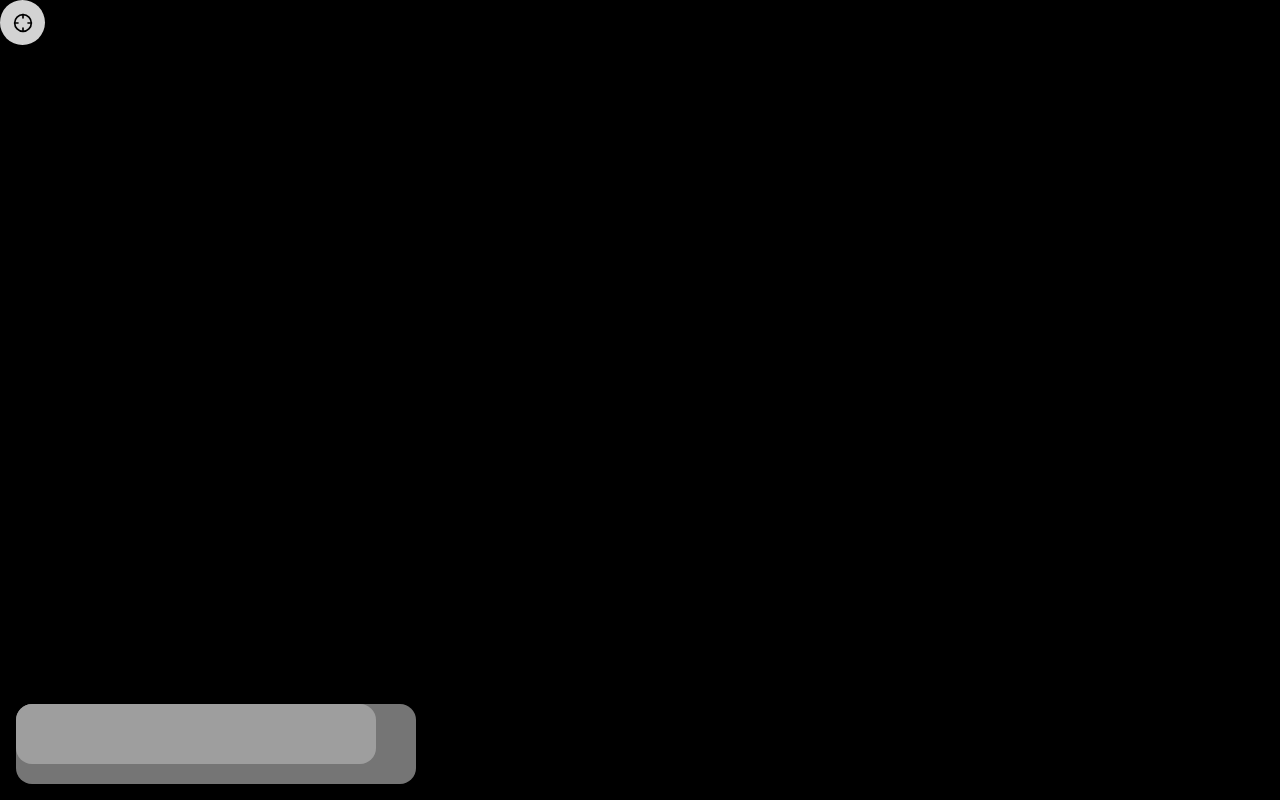
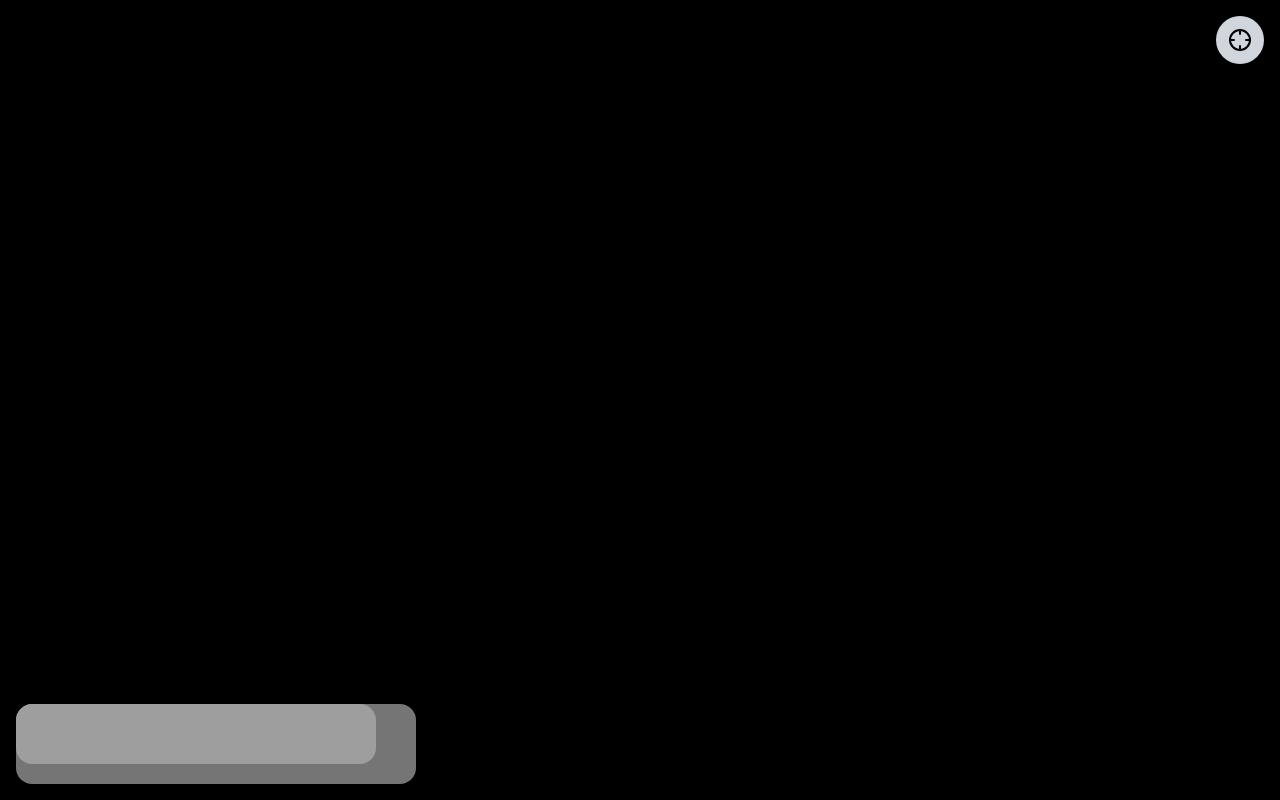
Before and after one commit to opsiexe/SAE302-LD-MV-MD, a Vue app in the folder frontend/: page / in a window 1280 px wide. Built offline with nearby package versions, Linux system fonts and the light colour scheme.

Commit message:
dashboard

```diff
--- a/frontend/src/components/GeoLocationButton.vue
+++ b/frontend/src/components/GeoLocationButton.vue
@@ -1,9 +1,14 @@
 <template>
-  <button class="geo-btn" @click="getLocation" title="Me localiser">
+  <button
+    @click="getLocation"
+    title="Me localiser"
+    class="fixed top-4 right-4 z-50 flex items-center justify-center
+           w-12 h-12 rounded-full bg-gray-300 hover:bg-gray-400
+           shadow-md transition-colors duration-200"
+  >
     <svg
       xmlns="http://www.w3.org/2000/svg"
-      width="20"
-      height="20"
+      class="w-6 h-6"
       viewBox="0 0 24 24"
       fill="none"
       stroke="black"
@@ -39,22 +44,3 @@ const getLocation = () => {
   }
 }
 </script>
-
-<style scoped>
-.geo-btn {
-  background-color: #d3d3d3; /* gris clair */
-  border: none;
-  border-radius: 50%;
-  width: 45px;
-  height: 45px;
-  display: flex;
-  align-items: center;
-  justify-content: center;
-  cursor: pointer;
-  box-shadow: 0 2px 6px rgba(0, 0, 0, 0.2);
-  transition: background-color 0.2s;
-}
-.geo-btn:hover {
-  background-color: #bfbfbf;
-}
-</style>
--- /dev/null
+++ b/frontend/src/components/WeatherDashboard.vue
@@ -0,0 +1,85 @@
+<template>
+  <div class="bg-gray-100 min-h-screen p-6">
+    <!-- Search Bar intégrée en haut -->
+    <SearchBar @search="fetchWeatherData" />
+
+    <!-- Dashboard météo -->
+    <div
+      v-if="weatherData"
+      class="mt-6 bg-white rounded-xl shadow-lg p-6 max-w-3xl mx-auto space-y-6"
+    >
+      <!-- En-tête -->
+      <h2 class="text-2xl font-bold text-gray-800">
+        Météo à {{ cityName }}
+      </h2>
+
+      <!-- Données météo principales -->
+      <div class="grid grid-cols-2 gap-6 text-gray-700">
+        <div>
+          <p class="text-sm text-gray-500">🌡️ Température</p>
+          <p class="text-xl font-semibold">{{ weatherData.temp }}°C</p>
+        </div>
+        <div>
+          <p class="text-sm text-gray-500">🤒 Ressenti</p>
+          <p class="text-xl font-semibold">{{ weatherData.feels_like }}°C</p>
+        </div>
+        <div>
+          <p class="text-sm text-gray-500">💧 Humidité</p>
+          <p class="text-xl font-semibold">{{ weatherData.humidity }}%</p>
+        </div>
+        <div>
+          <p class="text-sm text-gray-500">💨 Vent</p>
+          <p class="text-xl font-semibold">{{ weatherData.wind_speed }} km/h</p>
+        </div>
+      </div>
+
+      <!-- Description météo -->
+      <div class="mt-4 text-gray-600 italic">
+        <p>Conditions : {{ weatherData.description }}</p>
+      </div>
+    </div>
+
+    <!-- Message si pas encore de données -->
+    <div v-else class="mt-10 text-center text-gray-500">
+      Recherchez une ville pour afficher la météo.
+    </div>
+  </div>
+</template>
+
+<script setup>
+import { ref } from 'vue'
+import axios from 'axios'
+import SearchBar from './SearchBar.vue'
+
+const weatherData = ref(null)
+const cityName = ref('')
+
+// Fonction pour récupérer les données météo depuis ton backend
+async function fetchWeatherData(city) {
+  cityName.value = city
+
+  try {
+    // Appel au backend pour obtenir les coordonnées (via API geocoding)
+    const geo = await axios.get(`http://localhost:5000/api/geo?city=${city}`)
+    const { lat, lon } = geo.data
+
+    // Appel au backend pour les données météo
+    const response = await axios.get(
+      `http://localhost:5000/api/weather?lat=${lat}&lon=${lon}`
+    )
+    const data = response.data
+
+    // Mise à jour des données à afficher
+    weatherData.value = {
+      temp: data.current.temp,
+      feels_like: data.current.feels_like,
+      humidity: data.current.humidity,
+      wind_speed: data.current.wind_speed,
+      description: data.current.weather[0].description,
+    }
+  } catch (err) {
+    console.error('Erreur lors de la récupération météo:', err)
+    weatherData.value = null
+  }
+}
+</script>
```
